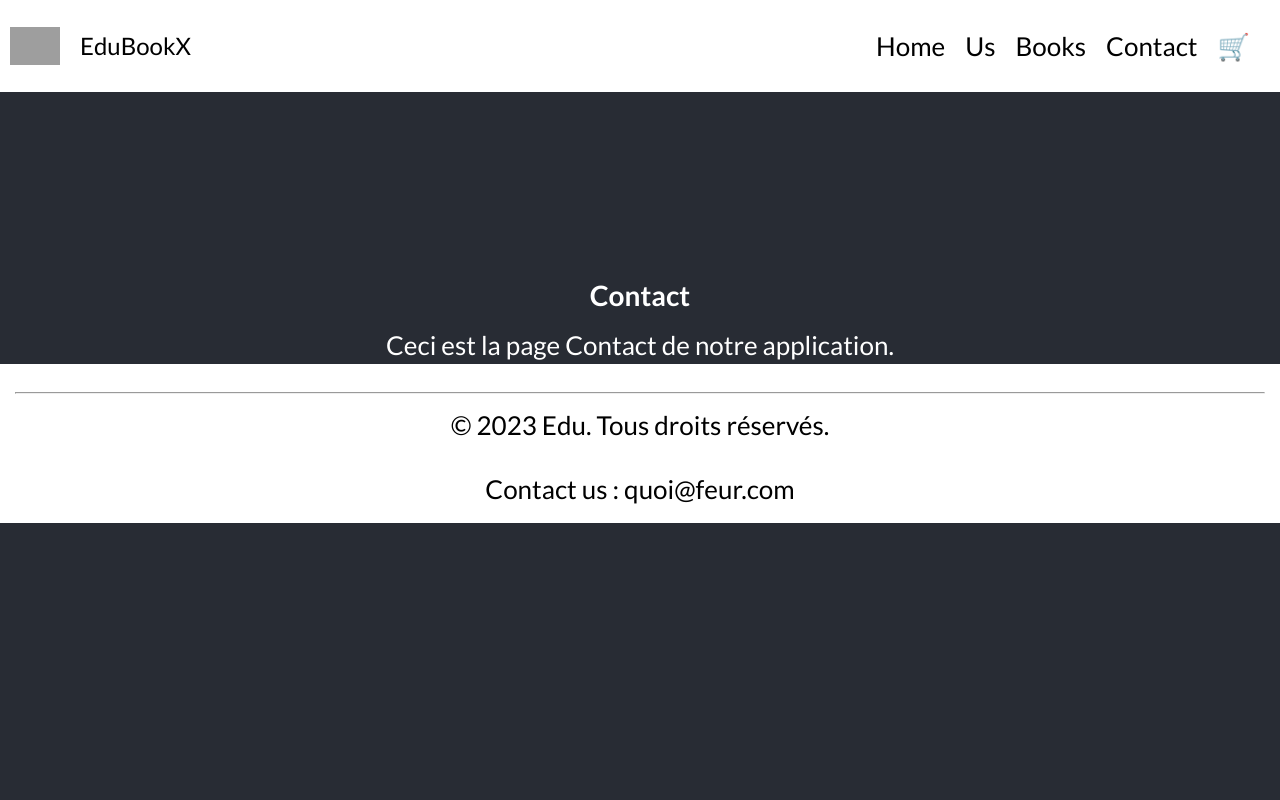
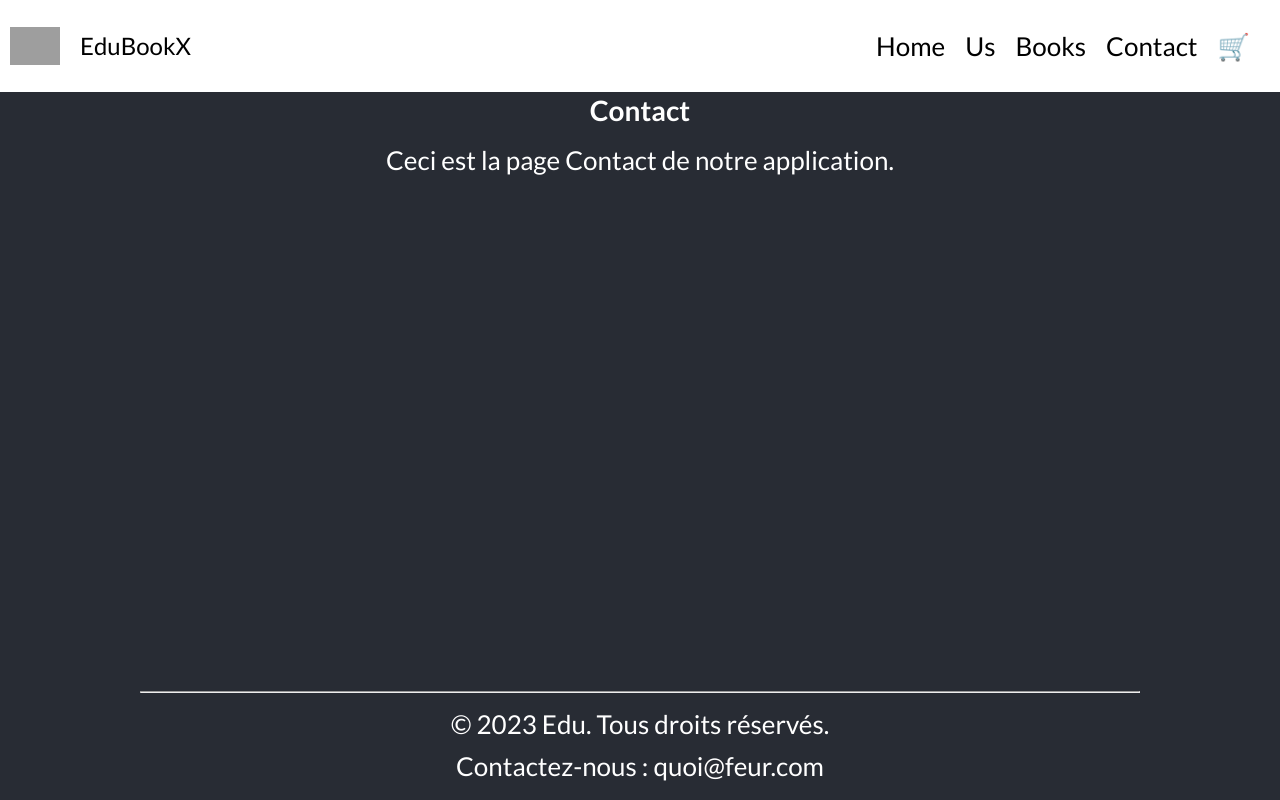
Before and after one commit to amirzacker/edubook-x, a React (Create React App) app in the folder frontend/: page /contact in a window 1280 px wide. Built offline with nearby package versions, Linux system fonts and the light colour scheme; grey boxes are pictures that could not be loaded.

Commit message:
Correction du footer et de la liste des livres

```diff
--- a/frontend/src/App.css
+++ b/frontend/src/App.css
@@ -37,17 +37,7 @@
   }
 }
 
-/* App.css */
 .card-container {
   display: flex;
   flex-wrap: wrap; /* Permet aux cartes de revenir à la ligne */
-  gap: 16px; /* Espacement entre les cartes */
-  justify-content: space-between; /* Distribue les cartes horizontalement */
 }
-
-
-/* Styles spécifiques pour CardBook, vous pouvez ajuster selon vos besoins */
-.CardBook {
-  max-width: 45%; /* Largeur des cartes individuelles */
-  /* Ajoutez d'autres styles si nécessaire */
-}
--- a/frontend/src/App.js
+++ b/frontend/src/App.js
@@ -23,7 +23,7 @@ function App() {
 						<Route path="/livres" element={<Livres books={booksData} />} />
 						<Route path="/contact" element={<Contact />} />
 					</Routes>
-					<Footer />
+						<Footer />
 				</header>
 			</div>
 		</Router>
--- a/frontend/src/booksData.js
+++ b/frontend/src/booksData.js
@@ -8,6 +8,7 @@ const booksData = [
   { title: "Atlas", price: 10, image: livre1 },
   { title: "Le Petit Prince", price: 12.99, image: livre1 },
   { title: "Le Petit Prince", price: 12.99, image: livre1 },
+  { title: "Le Petit Prince", price: 12.99, image: livre1 },
 ];
 
 export default booksData;
--- a/frontend/src/components/atoms/CardBook/CardBook.css
+++ b/frontend/src/components/atoms/CardBook/CardBook.css
@@ -1,19 +1,15 @@
 .card-library {
   display: flex;
-  flex-wrap: wrap; /* Permet aux cartes de revenir à la ligne */
-  justify-content: space-around; /* Centre les cartes horizontalement avec un espacement équitable */
-  gap: 20px; /* Espacement entre les cartes */
-  padding: 20px; /* Espacement autour de la bibliothèque de cartes */
-  margin-top: 8%;
+  padding: 1%; /* Espacement autour de la bibliothèque de cartes */
+  margin-top: 3%;
 }
 
 .card {
   background-color: white; /* Couleur de fond des cartes */
-  box-shadow: 0px 0px 8px rgba(0, 0, 0, 0.2); /* Ombre pour les cartes */
   padding: 16px; /* Espacement interne des cartes */
   border-radius: 8px; /* Arrondi les coins de la carte */
   width: 200px; /* Taille fixe pour les cartes */
-  margin-bottom: 20px; /* Espacement entre les cartes */
+
 }
 
 /* Pseudo-élément pour créer un effet de survol */
--- a/frontend/src/components/organisms/Footer/Footer.css
+++ b/frontend/src/components/organisms/Footer/Footer.css
@@ -1,19 +1,18 @@
 /* Footer.css */
-body {
-  display: grid;
-  grid-template-rows: 1fr auto; /* La première ligne prend tout l'espace disponible, la deuxième est la hauteur du footer */
-  min-height: 100vh; /* 100% de la hauteur de la fenêtre */
-  margin: 0;
-}
-
-.main-content {
-  /* Styles spécifiques à votre contenu, si nécessaire */
-}
-
 .footer {
-  background-color: white;
-  color: black;
+  background-color: #282c34; /* Choisissez une couleur appropriée pour votre pied de page */
+  color: white;
   padding: 15px;
   text-align: center;
   width: 100%;
+ margin-top: auto;
 }
+
+.footer-content {
+  max-width: 80%;
+  margin: 0 auto;
+}
+
+.footer p {
+  margin: 5px 0;
+}
--- a/frontend/src/components/organisms/Footer/Footer.jsx
+++ b/frontend/src/components/organisms/Footer/Footer.jsx
@@ -1,13 +1,14 @@
+// Footer.jsx
 import React from 'react';
 import './Footer.css';
 
-const Footer = () =>{
+const Footer = () => {
   return (
     <footer className="footer">
       <div className="footer-content">
-            <hr></hr>
+        <hr />
         <p>&copy; 2023 Edu. Tous droits réservés.</p>
-            <p>Contact us : quoi@feur.com</p>
+        <p>Contactez-nous : quoi@feur.com</p>
       </div>
     </footer>
   );
--- a/frontend/src/components/organisms/Header/Header.css
+++ b/frontend/src/components/organisms/Header/Header.css
@@ -5,10 +5,8 @@
   display: flex;
   justify-content: space-between;
   width: 100%;
-  position: fixed;
   top: 0;
   z-index: 1000; /* Assurez-vous que le z-index est plus élevé que le reste du contenu */
-
 }
 
 .logo-container {
--- a/frontend/src/pages/Home/Home.jsx
+++ b/frontend/src/pages/Home/Home.jsx
@@ -7,11 +7,13 @@ const Home = ({ books }) => {
   return (
     <div>
       <h1>Bienvenue sur la page d'accueil</h1>
-      <div className="card-container">
-        {books.map((book, index) => (
-          <CardBook key={index} title={book.title} price={book.price} image={book.image} />
-        ))}
-      </div>
+      <h1>Bienvenue sur la page d'accueil</h1>
+      <h1>Bienvenue sur la page d'accueil</h1>
+      <h1>Bienvenue sur la page d'accueil</h1>
+      <h1>Bienvenue sur la page d'accueil</h1>
+      <h1>Bienvenue sur la page d'accueil</h1>
+      <h1>Bienvenue sur la page d'accueil</h1>
+      <h1>Bienvenue sur la page d'accueil</h1>
     </div>
   );
 }
--- a/frontend/src/pages/Livres/Livres.jsx
+++ b/frontend/src/pages/Livres/Livres.jsx
@@ -1,12 +1,17 @@
-// Livres.jsx
+// Home.jsx
 
 import React from 'react';
+import { CardBook } from '../../components/atoms';
 
-const Livres = () => {
+const Livres = ({ books }) => {
   return (
     <div>
-      <h1>Livres</h1>
-      <p>Ceci est la page des Livres de notre application.</p>
+      <h1>Bienvenue sur la page d'accueil</h1>
+      <div className="card-container">
+        {books.map((book, index) => (
+          <CardBook key={index} title={book.title} price={book.price} image={book.image} />
+        ))}
+      </div>
     </div>
   );
 }
```
Lines whose indentation alone changed are shown as unchanged.
